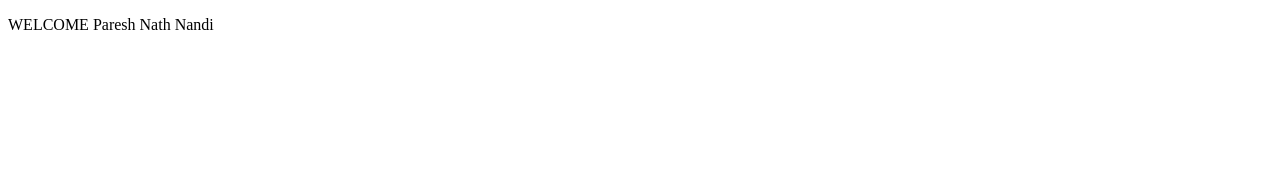
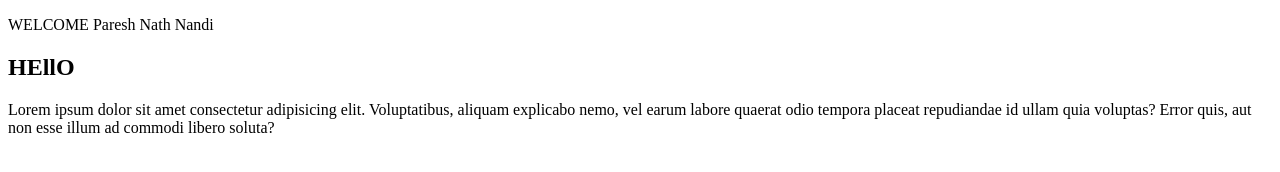
Before and after one commit to Pareshpy/JavaScript, a plain HTML site: page demo.html in a window 1280 px wide. Drawn offline with Linux system fonts and the light colour scheme.

Commit message:
demo.html file has been modified

```diff
--- a/demo.html
+++ b/demo.html
@@ -7,6 +7,10 @@
 </head>
 <body>
     <p id="welcome-text"></p>
+    <h2>HEllO</h2>
+    <p>Lorem ipsum dolor sit amet consectetur adipisicing elit. Voluptatibus, aliquam explicabo nemo, vel earum labore quaerat odio tempora placeat repudiandae id ullam quia voluptas? Error quis, aut non esse illum ad commodi libero soluta?
+    </p>
     <script src="demo.js"></script>
+
 </body>
 </html>
```
